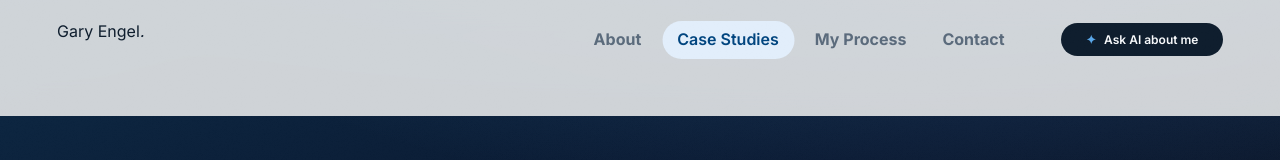
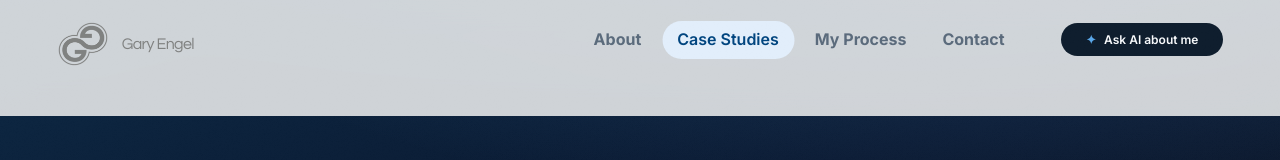
Before and after one commit to garyengel/portfolio, a plain HTML site: page case-studies/customer-journey-joining-scentsy.html in a window 1280 px wide. Shown: the top 160 px of the page. Drawn offline with nearby package versions, Linux system fonts and the light colour scheme.

Commit message:
Nav: monogram logo and Century Gothic name, matching homepage

```diff
--- a/case-studies/customer-journey-joining-scentsy.html
+++ b/case-studies/customer-journey-joining-scentsy.html
@@ -188,7 +188,7 @@
         ═══════════════════════════════════════════ -->
         <header class="nav" id="nav">
             <div class="nav-progress" id="navProgress"></div>
-            <a href="../index.html#home" class="nav-logo">Gary Engel<em>.</em></a>
+            <a href="../index.html#home" class="nav-logo" aria-label="Gary Engel, home"><img src="../assets/img/ge-monogram.png" alt="Gary Engel" style="display:block;width:52px;height:auto;" /><span style="font-family:'Century Gothic',CenturyGothic,Futura,'Apple Gothic',sans-serif;font-size:1rem;font-weight:400;color:#808281;letter-spacing:-0.04em;line-height:1;margin-left:0.8rem;white-space:nowrap;">Gary Engel</span></a>
             <nav class="nav-right">
                 <div class="nav-links-wrap">
                     <span class="nav-pill" id="navPill" aria-hidden="true"></span>
```
